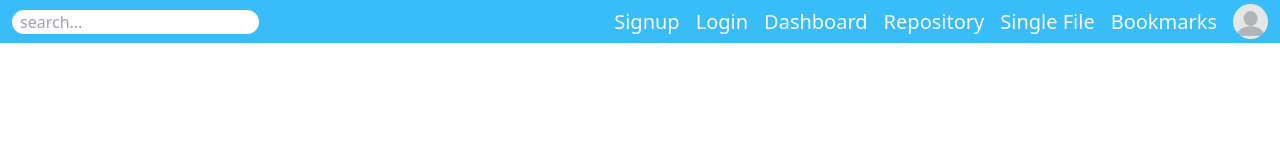
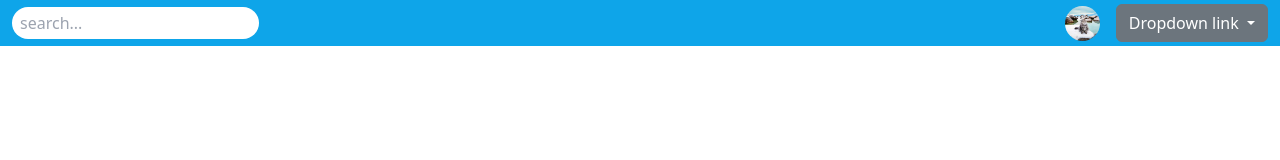
Before and after one commit to Monower/greenfrontend, a plain HTML site: page navbar.html in a window 1280 px wide. Drawn offline with nearby package versions, Linux system fonts and the light colour scheme.

Commit message:
working on navbar

```diff
--- a/navbar.html
+++ b/navbar.html
@@ -4,29 +4,53 @@
     <meta charset="UTF-8">
     <meta http-equiv="X-UA-Compatible" content="IE=edge">
     <meta name="viewport" content="width=device-width, initial-scale=1.0">
-    <title>Navbar</title>
+    <title>GreenHub</title>
     <script src="https://cdn.tailwindcss.com"></script>
     <link rel="stylesheet" href="https://cdnjs.cloudflare.com/ajax/libs/font-awesome/6.3.0/css/all.min.css" integrity="sha512-SzlrxWUlpfuzQ+pcUCosxcglQRNAq/DZjVsC0lE40xsADsfeQoEypE+enwcOiGjk/bSuGGKHEyjSoQ1zVisanQ==" crossorigin="anonymous" referrerpolicy="no-referrer" />
     <link href="https://cdn.jsdelivr.net/npm/bootstrap@5.3.0-alpha1/dist/css/bootstrap.min.css" rel="stylesheet" integrity="sha384-GLhlTQ8iRABdZLl6O3oVMWSktQOp6b7In1Zl3/Jr59b6EGGoI1aFkw7cmDA6j6gD" crossorigin="anonymous">
     <script src="https://cdn.jsdelivr.net/npm/bootstrap@5.3.0-alpha1/dist/js/bootstrap.bundle.min.js" integrity="sha384-w76AqPfDkMBDXo30jS1Sgez6pr3x5MlQ1ZAGC+nuZB+EYdgRZgiwxhTBTkF7CXvN" crossorigin="anonymous"></script>
     <link rel="stylesheet" href="https://cdn.jsdelivr.net/npm/bootstrap-icons@1.10.3/font/bootstrap-icons.css">
+    <script src="https://cdnjs.cloudflare.com/ajax/libs/jquery/3.6.0/jquery.min.js" referrerpolicy="no-referrer"></script>
+    <script src="https://cdn.jsdelivr.net/npm/@popperjs/core@2.11.5/dist/umd/popper.min.js" integrity="sha384-Xe+8cL9oJa6tN/veChSP7q+mnSPaj5Bcu9mPX5F5xIGE0DVittaqT5lorf0EI7Vk" crossorigin="anonymous"></script>
 </head>
 <body>
-    <nav class="bg-sky-400 py-1">
+    <nav class="bg-sky-500 py-1">
         <div class="container mx-auto flex justify-between items-center">
             <div>
-                <input class="rounded-full px-2 focus:outline-none text-slate-900" placeholder="search..." type="search" name="" id="">
+                <input class="rounded-full px-2 py-1 focus:outline-none text-slate-900" placeholder="search..." type="search" name="" id="">
             </div>
             <div class="flex space-x-4 text-slate-50 items-center text-[20px]">
-                <a href="signup.html">Signup</a>
-                <a href="index.html">Login</a>
-                <a href="dashboard.html">Dashboard</a>
-                <a href="repository.html">Repository</a>
-                <a href="singlefile.html">Single File</a>
-                <a href="bookmarks.html">Bookmarks</a>
-                <img class="w-[35px] h-[35px] rounded-full" src="/images/demo_user.webp" alt="">
+                <img class="w-[35px] h-[35px] rounded-full" src="images/ocr.jpeg" alt="">
+<!--                 <select name="" id="">
+                    <img class="w-[35px] h-[35px] rounded-full" src="images/ocr.jpeg" alt="">
+                </select>
+
+                <ul>
+                    <li>
+                        <a href=""></a>
+                        <div>
+                            <a href=""></a>
+                            <a href=""></a>
+                            <a href=""></a>
+                        </div>
+                    </li>
+                </ul> -->
+
+                <div class="dropdown show">
+                    <a class="btn btn-secondary dropdown-toggle" href="#" role="button" id="dropdownMenuLink" data-toggle="dropdown" aria-haspopup="true" aria-expanded="false">
+                      Dropdown link
+                    </a>
+
+                    <div class="dropdown-menu" aria-labelledby="dropdownMenuLink">
+                      <a class="dropdown-item" href="#">Action</a>
+                      <a class="dropdown-item" href="#">Another action</a>
+                      <a class="dropdown-item" href="#">Something else here</a>
+                    </div>
+                  </div>
             </div>
         </div>
     </nav>
+
+
 </body>
 </html>
```
Also changed, not shown: images/ocr.jpeg (added).
